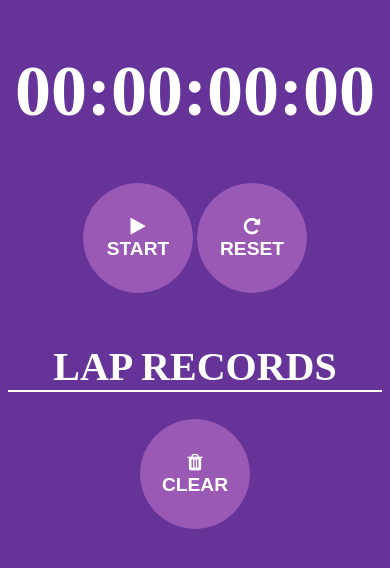
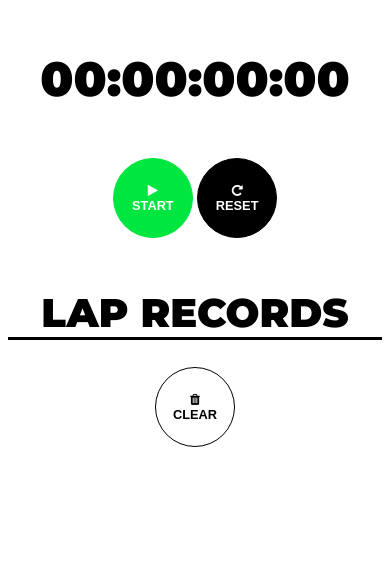
Before and after one commit to WEJAPA-J5-STOPWATCH-APP/STOPWATCH-PROJECT, a plain HTML site: page index.html in a window 390 px wide. Drawn offline with Linux system fonts and the light colour scheme.

Commit message:
Changed design and button colors, also made it mobile responsive

```diff
--- a/css/main.css
+++ b/css/main.css
@@ -1,5 +1,6 @@
 body { /*Sets the background color of the app*/
-    background-color: #663399;
+    background-color: #ffffff;
+    font-family: 'Montserrat', sans-serif;
 }
 
 .container {
@@ -9,10 +10,10 @@ body { /*Sets the background color of the app*/
 
 #display {  /*Styling for the time values displayed*/
     width: 100%;
-    font-size: 4.5rem;
+    font-size: 6.5rem;
     text-align: center;
     margin: 50px auto;
-    color: #ffffff;
+    color: #000000;
     font-weight: 900;
 }
 
@@ -22,14 +23,29 @@ body { /*Sets the background color of the app*/
 
 button { /*Styling for the buttons*/
     padding: 8px 15px;
-    background-color: #9b59b6;
-    border: 1px solid #9b59b6;
     border-radius: 50%;
     height: 110px;
     width: 110px;
     color: white;
     font-weight: 800;
     font-size: 1.2rem;
+    cursor: pointer;
+}
+
+.start-stop {
+    background-color: #00e640;
+    border: 1px solid #00e640;
+}
+
+.reset {
+    background-color: #000000;
+    border: 1px solid #000000;
+}
+
+.lapClear {
+    background-color: transparent;
+    color: #000000;
+    border: 1px solid #000000;
 }
 
 .lap-function {
@@ -39,14 +55,14 @@ button { /*Styling for the buttons*/
 
 .lap-records {
     font-size: 2.5rem;
-    color: white;
-    border-bottom: 2px solid #ffffff;
+    color: #000000;
+    border-bottom: 3px solid #000000;
     width: 100%;
 }
 
 #lap-list{
     list-style: none;
-    color: #fff;
+    color: #000000;
     font-size: 1.3rem;
 }
 
@@ -59,3 +75,16 @@ button { /*Styling for the buttons*/
 animation-name: lap-animation;
 animation-duration: 0.7s;
 }
+
+@media (max-width: 1028px) {
+    #display{
+        text-align: center;
+        font-size: 3.0rem;
+    }
+
+    button {
+        height: 80px;
+        width: 80px;
+        font-size: 0.8rem;
+    }
+}
--- a/index.html
+++ b/index.html
@@ -6,6 +6,7 @@
         <meta name="description" content="">
         <meta name="viewport" content="width=device-width, initial-scale=1">
         <link rel="stylesheet" href="https://stackpath.bootstrapcdn.com/font-awesome/4.7.0/css/font-awesome.min.css" integrity="sha384-wvfXpqpZZVQGK6TAh5PVlGOfQNHSoD2xbE+QkPxCAFlNEevoEH3Sl0sibVcOQVnN" crossorigin="anonymous">
+        <link href="https://fonts.googleapis.com/css2?family=Montserrat:wght@500;900&family=Ubuntu:wght@700&display=swap" rel="stylesheet">
         <link rel="stylesheet" type="text/css" href="css/main.css">
     </head>
 
--- a/js/script.js
+++ b/js/script.js
@@ -73,13 +73,13 @@ function stopWatch() {
 function startStop() {
     if (status === "stopped") {
         interval = window.setInterval(stopWatch, 10);
-        document.getElementById("startStop").innerHTML = "<i class=\"fa fa-pause\"></i> STOP";
+        document.getElementById('startStop').innerHTML = "<i class=\"fa fa-pause\"></i> STOP";
         status = 'started';
 
 
     } else {
         window.clearInterval(interval);
-        document.getElementById("startStop").innerHTML = "<i class=\"fa fa-play\"></i> START";
+        document.getElementById('startStop').innerHTML = "<i class=\"fa fa-play\"></i> START";
         status = "stopped";
 
         //records the lap value in a list
```
